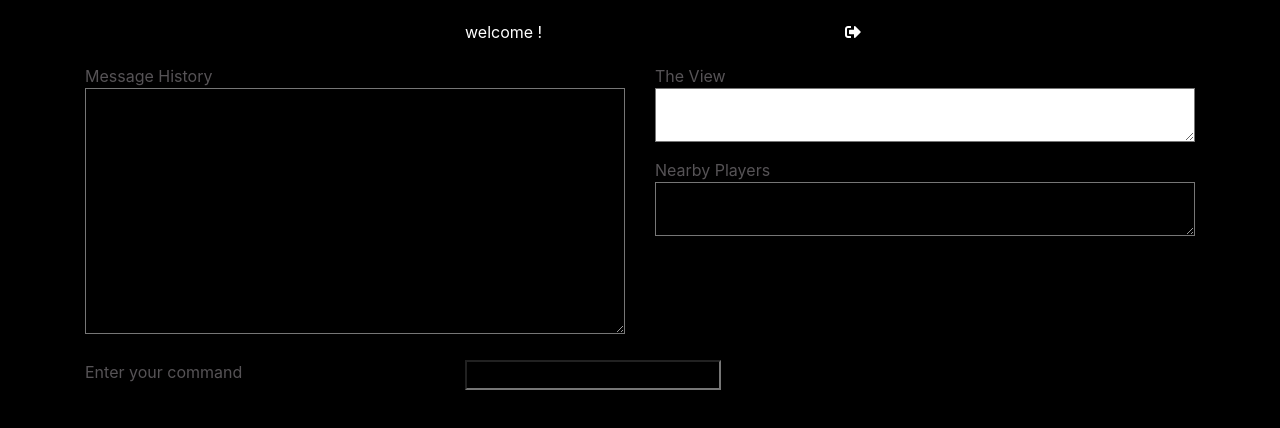
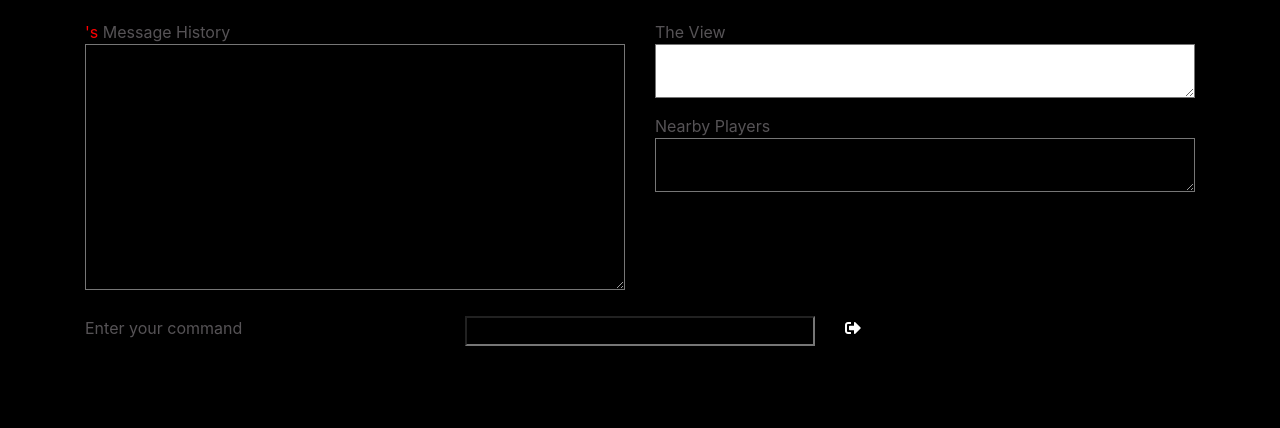
Before and after one commit to snowcoding/lambdamud-client, a React (Create React App) app in the folder react-mud-client/: page /adventure in a window 1280 px wide. Shown: the top 428 px of the page. Built offline with nearby package versions, Linux system fonts and the light colour scheme; no server answers; sample sign-in values are in the browser's storage.

Commit message:
added Nearby Players window

```diff
--- a/react-mud-client/src/components/Adventure.js
+++ b/react-mud-client/src/components/Adventure.js
@@ -44,14 +44,19 @@ const TitleRow = styled(Row)`
   margin-bottom:20px;
 `
 
+const MudContentRow = styled(Row)`
+  margin-top:20px;
+`
+
 const CmdPrompt = styled.input`
   background-color:black;
   color:white;
   caret-color:white;
+  width:100%;
 
 `
 
-const PlayrInRoom = styled.textarea`
+const NearbyPlayers = styled.textarea`
   background-color: black;
   color:white;
   width:100%;
@@ -65,6 +70,10 @@ const CardTitle = styled.div`
 
 const CommandRow = styled(Row)`
   margin-top:20px;
+`
+
+const PlayerName = styled.span`
+  color:red;
 `
 /**
  * Adventure class hold state for all variable that are sent back from server
@@ -82,7 +91,8 @@ class Adventure extends Component {
       players: [],
       message:"",
       pusher:new Pusher('46fd5ac6d676122e963b', {cluster: 'us2',}),
-      currentBG:""
+      currentBG:"",
+      nearPlyrs:""
     };
   }
 
@@ -187,7 +197,8 @@ class Adventure extends Component {
           this.setState({currentBG:imgLookUp[imgKey]})
         })
 
-        if (data.players.length > 0) this.updateMessageHistory("Players in Room:", data.players.join(','))
+        // if (data.players.length > 0) this.updateMessageHistory("Players in Room:", data.players.join(','))
+        if (data.players.length > 0) this.updateNearbyPlayers(data.players)
         if (data.error_msg.length !== 0) this.updateMessageHistory("Error Msg:", data.error_msg)
 
         this.updateMessageHistory(data.title, data.description)
@@ -281,6 +292,16 @@ class Adventure extends Component {
     })
   }
 
+  //Update the nearby player list with any incoming messages
+  updateNearbyPlayers = (players) => {
+    this.setState({
+      nearPlyrs: players.join('\n')
+    }, ()=> {
+      let nearbyPlayers = document.getElementById('nearbyPlayers')
+      nearbyPlayers.scrollTop = nearbyPlayers.scrollHeight
+    })
+  }
+
   onLogout = () => {
     localStorage.removeItem('mudToken')
     this.props.history.push("/login")
@@ -289,30 +310,32 @@ class Adventure extends Component {
   render() {
     return (
       <Container>
-      <TitleRow>
+      {/* <TitleRow>
         <Col xs="4"></Col>
         <Col xs="4"><WelcomeUser>{`welcome ${this.state.name} !`}</WelcomeUser></Col>
         <Col xs="4"><i className="fas fa-sign-out-alt" style={{color:"white"}} onClick={this.onLogout}></i></Col>
-      </TitleRow>
+      </TitleRow> */}
 
-      <Row>
+      <MudContentRow>
         <Col xs="6">
-          <CardTitle>Message History</CardTitle>
+          <CardTitle><PlayerName>{this.state.name}'s</PlayerName> Message History</CardTitle>
           <div><MessageHist rows="10" id="messageHistory" readOnly value={this.state.message} /></div>
         </Col>
         <Col xs="6">
           <CardTitle>The View</CardTitle>
           <div><RoomImg bgImg={this.state.currentBG}/></div>
           <CardTitle mt={true}>Nearby Players</CardTitle>
-          <div><PlayrInRoom bgImg={this.state.currentBG}/></div>
+          <div><NearbyPlayers id="nearbyPlayers" readOnly value={this.state.nearPlyrs}/></div>
         </Col>
-      </Row>
+      </MudContentRow>
       <CommandRow>
         <Col xs="4"><CardTitle>Enter your command</CardTitle></Col>
         <Col xs="4">
           <CmdPrompt type="text" id="command" onChange={this.captureCommand} onKeyPress={this.onCommandKeyPress}/>
         </Col>
-        <Col xs="4"></Col>
+        <Col xs="4">
+          <i className="fas fa-sign-out-alt" style={{color:"white"}} onClick={this.onLogout}></i>
+        </Col>
       </CommandRow>
     </Container>
 
```
